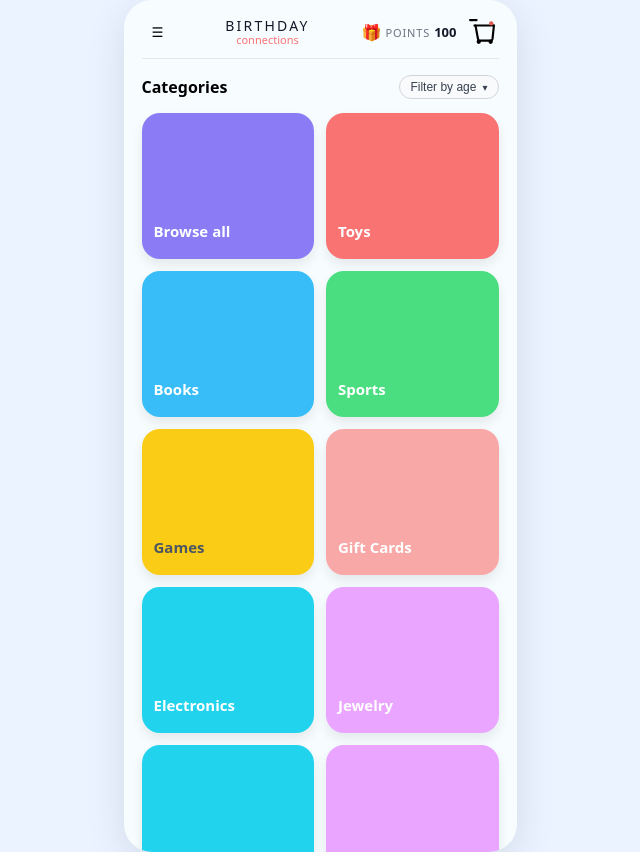
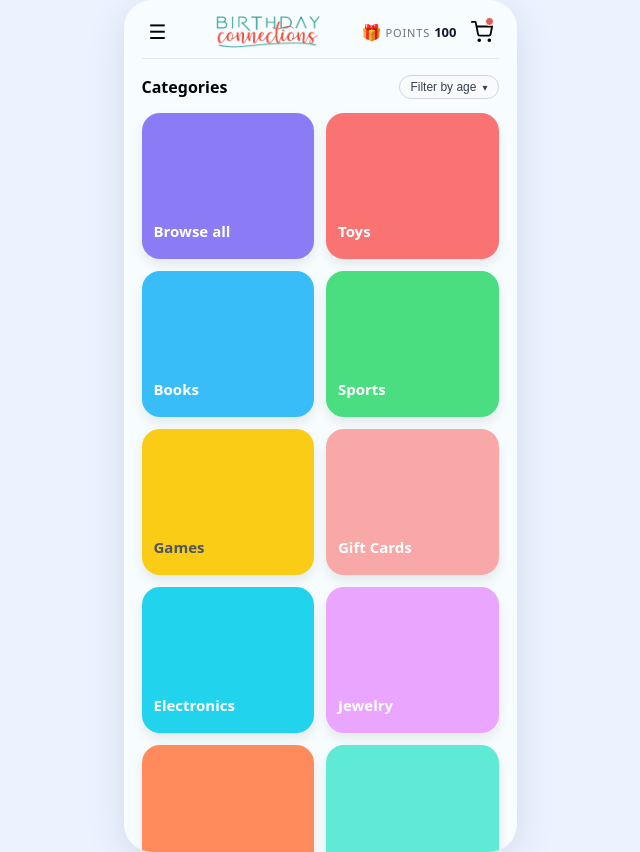
Before and after one commit to mghali-max/birthday-market, a React (Create React App) app: page / in a window 1280 px wide. Shown: the whole page, without its empty margins (320-960 px from the left). Built offline with nearby package versions, Linux system fonts and the light colour scheme.

Commit message:
UI update: cart badge fixed, category colors added, logo added, header tweaks

```diff
--- a/src/App.css
+++ b/src/App.css
@@ -34,23 +34,53 @@
   background: #f7fcff;          /* same as .screen */
   border-bottom: 1px solid #e5e7eb;
 }
+/* Logo image inside header */
+.logo-img {
+  height: 32px;      /* try 28–36px to taste */
+  width: auto;       /* keep proportions */
+  object-fit: contain;
+}
 
+/* icon-style buttons (hamburger + cart) */
 .icon-button {
   border: none;
   background: none;
   cursor: pointer;
 
-  /* NEW — centers the SVG inside the button */
   display: flex;
   align-items: center;
   justify-content: center;
 
-  /* NEW — makes a consistent tap area */
   width: 32px;
   height: 32px;
+  padding: 0;
 
-  padding: 0;
+  font-size: 20px;
 }
+
+
+/* cart container so badge can position correctly */
+.cart-button {
+  position: relative;
+}
+
+/* tiny corner badge (small dot) */
+.cart-badge {
+  position: absolute;
+  top: 1px;     /* raise slightly */
+  right: 4px;    /* pull further LEFT */
+
+  width: 7px;
+  height: 7px;
+  background: #df5c57;
+  border-radius: 50%;
+
+  border: 1px solid #f7fcff; /* blend into header */
+  box-sizing: content-box;
+}
+
+
+
 
 
 /* Logo (small, home) */
@@ -107,11 +137,6 @@
 .points-value {
   font-weight: 600;
   font-size: 13px;
-}
-
-/* cart */
-.cart-button svg {
-  display: block;
 }
 
 /* --- MAIN CONTENT AREA --- */
@@ -202,6 +227,14 @@
 
 .lavender {
   background: #e9a5ff;
+}
+/* Arts & Crafts */
+.coral {
+  background: #ff8a5c;
+}
+/* Misc */
+.mint {
+  background: #5eead4;
 }
 
 /* --- CATEGORY SCREEN (BROWSE) --- */
--- a/src/Home.js
+++ b/src/Home.js
@@ -1,18 +1,23 @@
 // src/Home.js
+import logo from "./assets/logo.png";
+
 import { Link } from "react-router-dom";
 import { CATEGORIES } from "./data";
 
-export default function Home({ points = 100 }) {
+export default function Home({ points = 100, cartCount = 1 }) {
   return (
     <div className="screen">
       {/* Header */}
       <header className="header">
         <button className="icon-button">☰</button>
 
-        <div className="logo">
-          <span className="logo-main">BIRTHDAY</span>
-          <span className="logo-sub">connections</span>
-        </div>
+   <img
+  src={logo}
+  alt="Birthday Connections"
+  className="logo-img"
+/>
+
+
 
         <div className="header-right">
           {/* Points display */}
@@ -22,12 +27,12 @@ export default function Home({ points = 100 }) {
             <span className="points-value">{points}</span>
           </div>
 
-          {/* CLEAN + CENTERED CART ICON */}
-          <button className="icon-button cart-button">
+          {/* CLEAN CART ICON + BADGE */}
+          <Link to="/cart" className="icon-button cart-button">
             <svg
               xmlns="http://www.w3.org/2000/svg"
-              width="26"
-              height="26"
+              width="22"
+              height="22"
               viewBox="0 0 24 24"
               fill="none"
               stroke="#000"
@@ -39,18 +44,13 @@ export default function Home({ points = 100 }) {
               <circle cx="9" cy="21" r="1"></circle>
               <circle cx="20" cy="21" r="1"></circle>
 
-              {/* handle with small gap */}
-              <path d="M1 1h3.2" />
-              <path d="M5.2 1h1.8" />
+              {/* clean frame */}
+              <path d="M1 1h4l2.68 13.39a2 2 0 0 0 2 1.61h9.72a2 2 0 0 0 2-1.61L23 6H6"></path>
+            </svg>
 
-              {/* top bar + basket */}
-              <path d="M5 6H23" />
-              <path d="M6 6l2.3 12.4a2 2 0 0 0 2 1.6h9.4a2 2 0 0 0 2-1.6L23 6" />
-
-              {/* notification dot */}
-              <circle cx="20.5" cy="4" r="2" fill="#df5c57" stroke="none" />
-            </svg>
-          </button>
+            {/* Badge – always visible for now */}
+            <span className="cart-badge"></span>
+          </Link>
         </div>
       </header>
 
--- a/src/data.js
+++ b/src/data.js
@@ -1,46 +1,59 @@
 // src/data.js
 
+// CATEGORY DEFINITIONS
+// colorClass values match CSS classes in App.css
 export const CATEGORIES = [
-  { id: "browse-all", name: "Browse all", colorClass: "purple" },
-  { id: "toys", name: "Toys", colorClass: "pink" },
-  { id: "books", name: "Books", colorClass: "blue" },
-  { id: "sports", name: "Sports", colorClass: "green" },
-  { id: "games", name: "Games", colorClass: "yellow" },
-  { id: "gift-cards", name: "Gift Cards", colorClass: "peach" },
-  { id: "electronics", name: "Electronics", colorClass: "cyan" },
-  { id: "jewelry", name: "Jewelry", colorClass: "lavender" },
-    // ⭐ NEW CATEGORY
-  { id: "arts-and-crafts", name: "Arts & Crafts", colorClass: "cyan" },
-
-  // ⭐ NEW CATEGORY
-  { id: "misc", name: "Misc.", colorClass: "lavender" },
+  { id: "browse-all",     name: "Browse all",     colorClass: "purple"   },
+  { id: "toys",           name: "Toys",           colorClass: "pink"     },
+  { id: "books",          name: "Books",          colorClass: "blue"     },
+  { id: "sports",         name: "Sports",         colorClass: "green"    },
+  { id: "games",          name: "Games",          colorClass: "yellow"   },
+  { id: "gift-cards",     name: "Gift Cards",     colorClass: "peach"    },
+  { id: "electronics",    name: "Electronics",    colorClass: "cyan"     },
+  { id: "jewelry",        name: "Jewelry",        colorClass: "lavender" },
+  { id: "arts-and-crafts",name: "Arts & Crafts",  colorClass: "coral"    },
+  { id: "misc",           name: "Misc.",          colorClass: "mint"     },
 ];
 
+// PRODUCT DEFINITIONS
+// Each key must match a category id (except "browse-all", which is special)
 export const PRODUCTS = {
   toys: [
     { id: 1, name: "Lego City Set", cost: 40, description: "Small Lego kit" },
     { id: 2, name: "Stuffed Bear", cost: 25, description: "Soft plush toy" },
   ],
+
   books: [
     { id: 3, name: "Adventure Story", cost: 20, description: "Chapter book" },
     { id: 4, name: "Picture Book", cost: 15, description: "Illustrated book" },
   ],
+
   sports: [
     { id: 5, name: "Basketball", cost: 35, description: "Outdoor ball" },
   ],
+
   games: [
     { id: 6, name: "Board Game", cost: 30, description: "Family board game" },
   ],
+
   "gift-cards": [
     { id: 7, name: "Bookstore Gift Card", cost: 25, description: "$10 value" },
   ],
+
   electronics: [
     { id: 8, name: "Headphones", cost: 45, description: "Kids headphones" },
   ],
+
   jewelry: [
-    { id: 9, name: "Charm Bracelet", cost: 30, description: "Adjustable" },
+    { id: 9, name: "Charm Bracelet", cost: 30, description: "Adjustable bracelet" },
   ],
-  "arts-crafts": [],
-misc: [],
 
+  "arts-and-crafts": [
+    { id: 10, name: "Craft Kit", cost: 25, description: "Stickers, markers & glue" },
+    { id: 11, name: "Coloring Set", cost: 20, description: "Crayons & sketch pad" },
+  ],
+
+  misc: [
+    { id: 12, name: "Surprise Gift", cost: 15, description: "Fun mystery item" },
+  ],
 };
```
Also changed, not shown: src/assets/logo.png (added).
